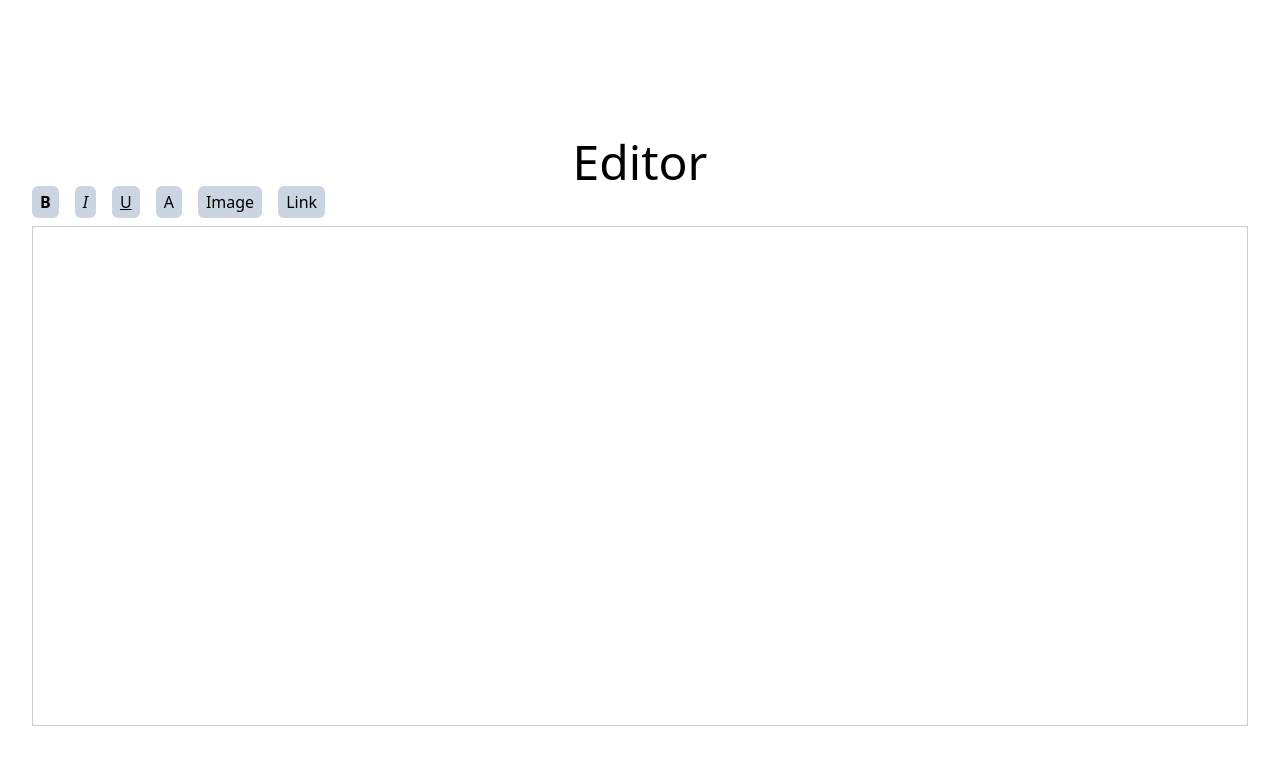
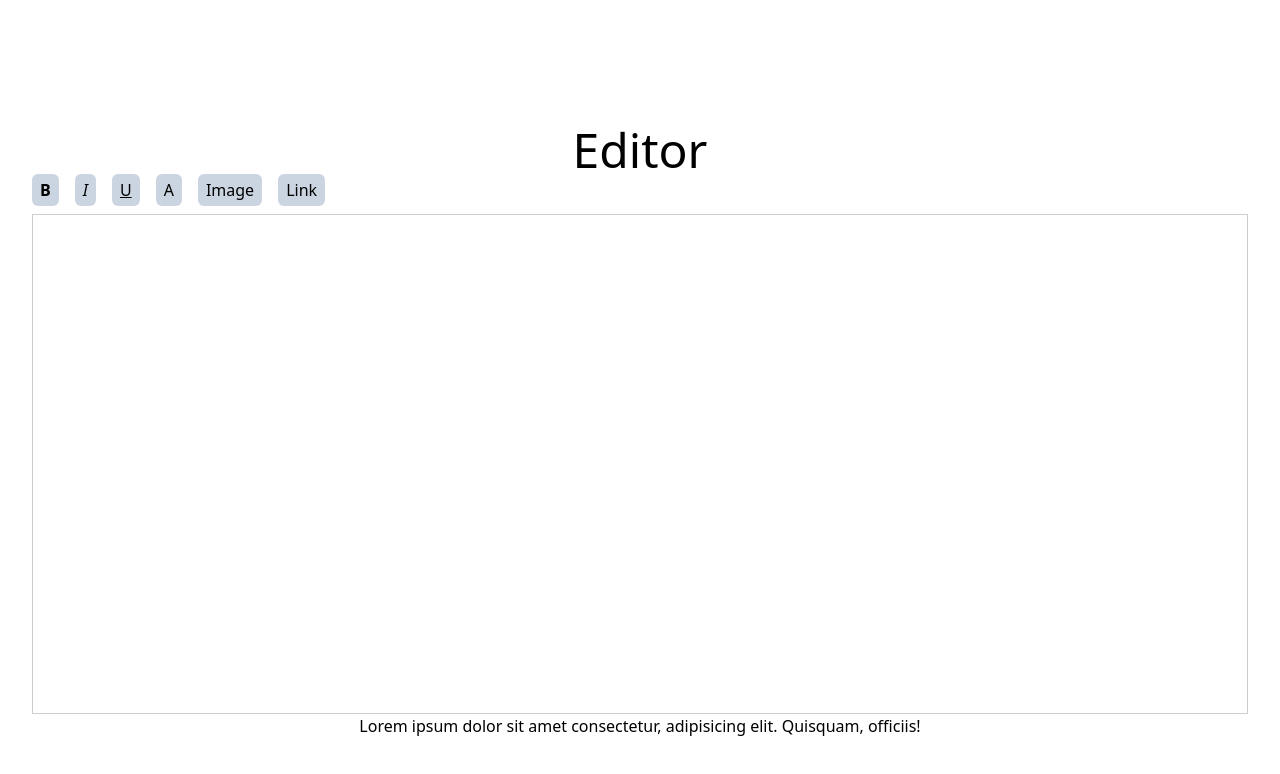
Before and after one commit to Sumon092/react-editor, a React (Vite) app in the folder react-editor/: page / in a window 1280 px wide. Shown: the top 774 px of the page. Built offline with nearby package versions, Linux system fonts and the light colour scheme.

Commit message:
testing github access

```diff
--- a/react-editor/src/App.jsx
+++ b/react-editor/src/App.jsx
@@ -10,6 +10,7 @@ function App() {
 
       {/* <Editor /> */}
       <EditorMain />
+      Lorem ipsum dolor sit amet consectetur, adipisicing elit. Quisquam, officiis!
     </div>
   )
 }
```
